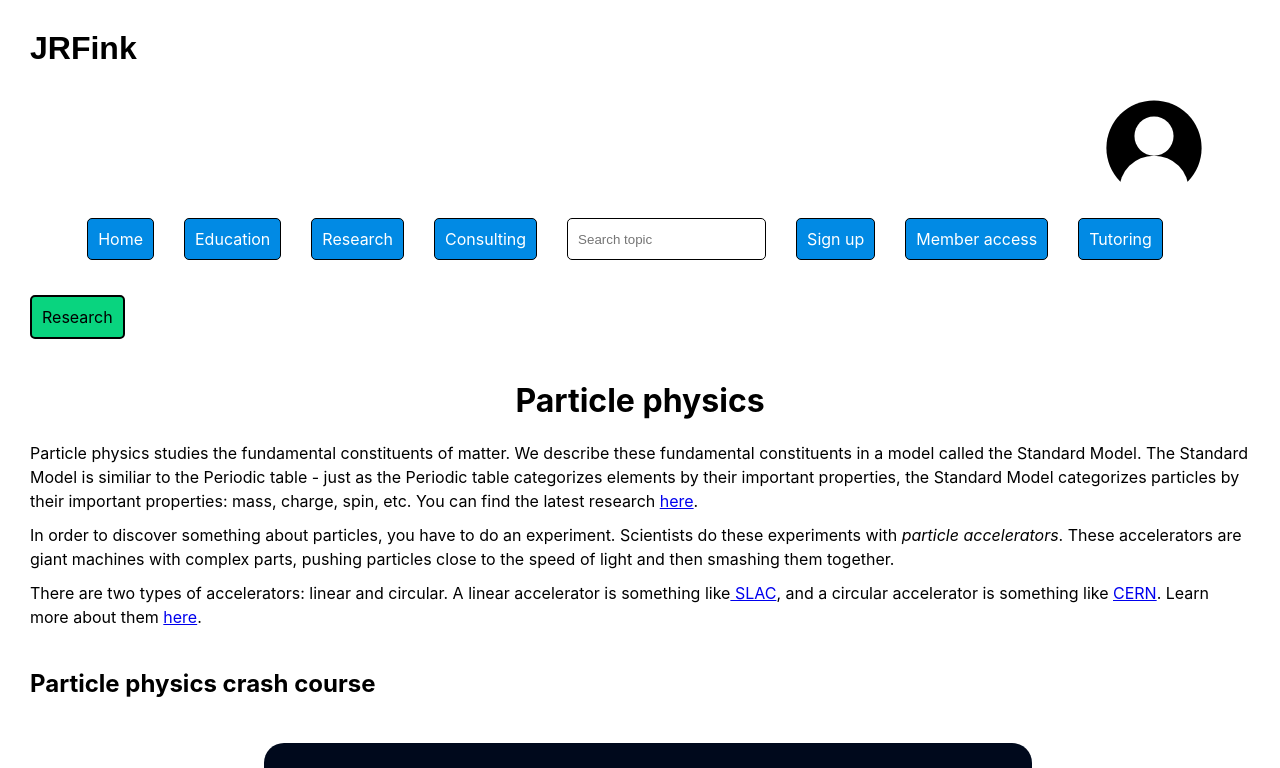
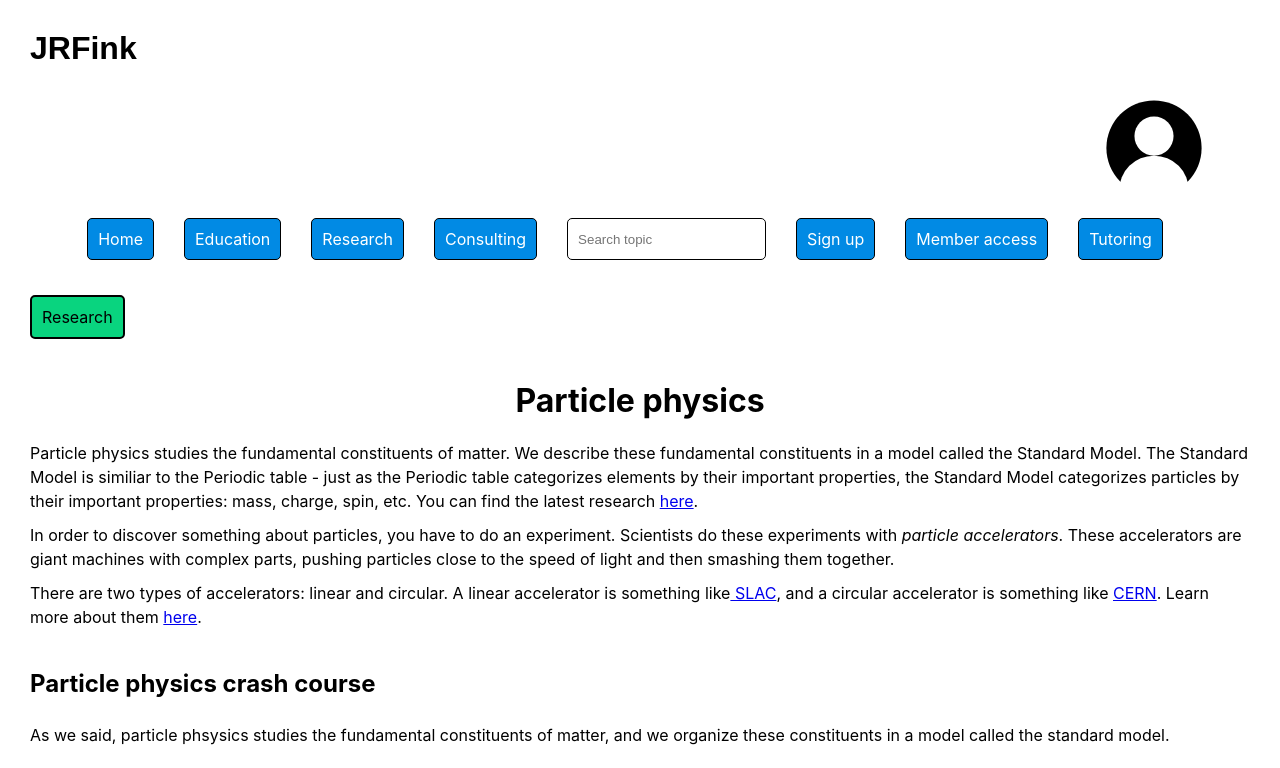
Before and after one commit to JRFink/jrfphyspagesnew, a Next.js app: page /research/particle in a window 1280 px wide. Shown: the top 768 px of the page. Built offline with nearby package versions, Linux system fonts and the light colour scheme.

Commit message:
Update index.tsx

```diff
--- a/pages/research/particle/index.tsx
+++ b/pages/research/particle/index.tsx
@@ -37,7 +37,7 @@ const Particle = () => {
      Particle physics crash course
 </h2>
 <p>
-
+    As we said, particle phsysics studies the fundamental constituents of matter, and we organize these constituents in a model called the standard model.
 </p>
             <br></br>
             <div
```
